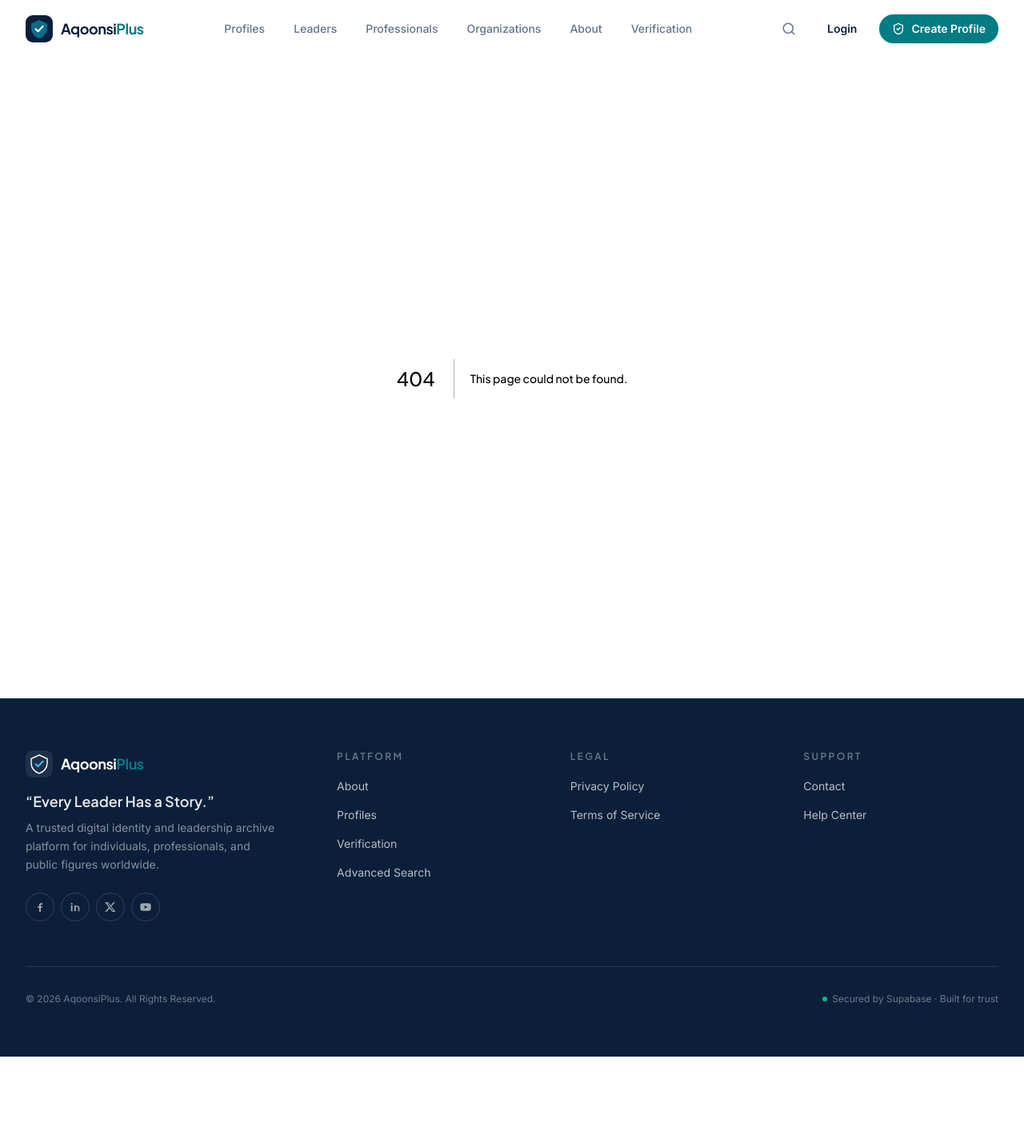
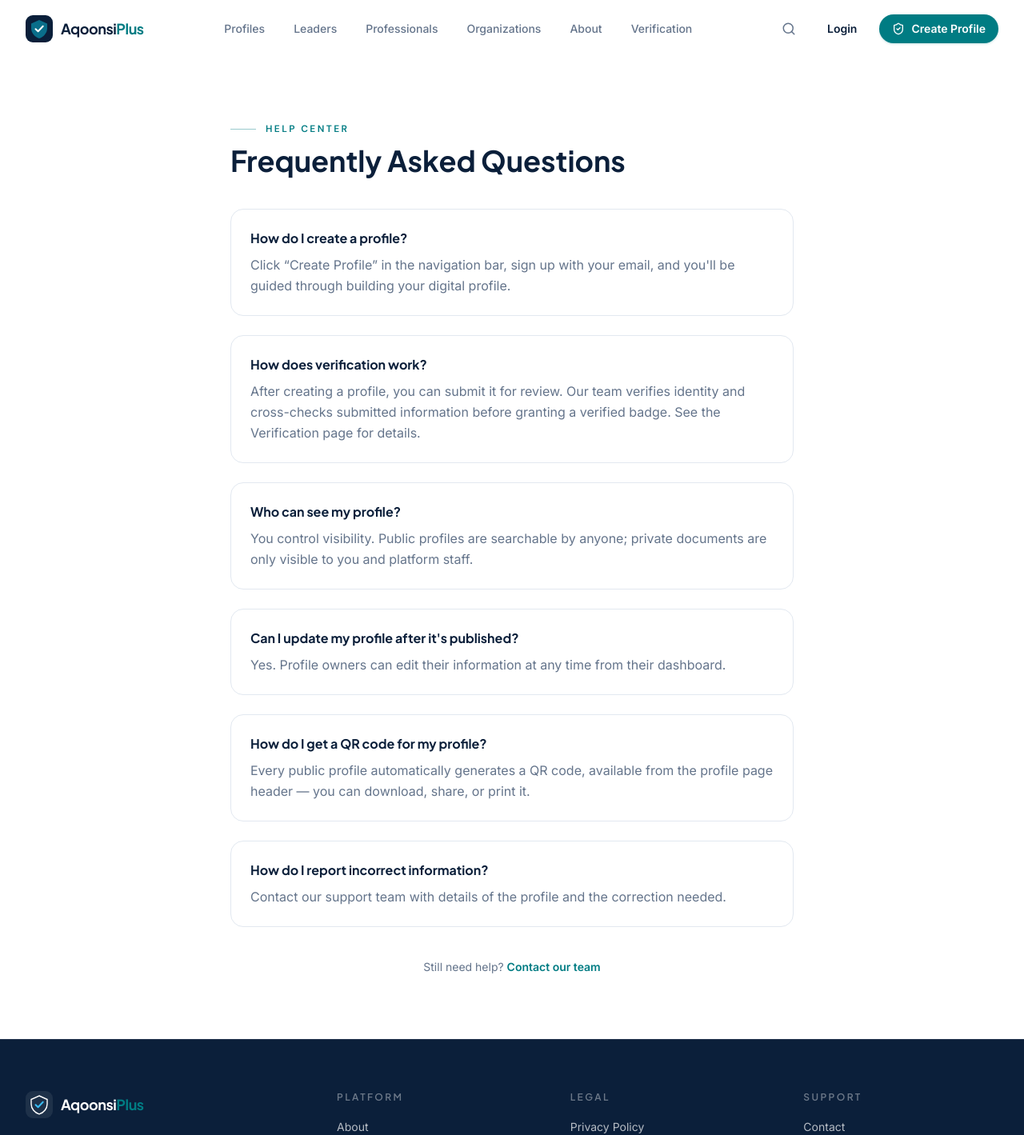
Before and after one commit to iisaghey/Plus, a Next.js app: page /help in a window 1280 px wide. Before the commit this address had no page. Shown: the top 1419 px of the page at 80% size. Before the commit the page ends 1321 px from the top, so only its background shows below. Built offline with nearby package versions, Linux system fonts and the light colour scheme.

Commit message:
Add remaining footer pages: privacy, terms, contact, help center
Closes out the last set of links the footer already pointed to, so no nav
or footer link in the app 404s.

```diff
--- /dev/null
+++ b/src/app/contact/page.tsx
@@ -0,0 +1,47 @@
+import type { Metadata } from "next";
+import { Mail, MessageCircle } from "lucide-react";
+import { SectionLabel } from "@/components/ui/section-label";
+
+export const metadata: Metadata = {
+  title: "Contact",
+  description: "Get in touch with the AqoonsiPlus team.",
+};
+
+export default function ContactPage() {
+  return (
+    <div className="mx-auto max-w-2xl px-4 py-20 text-center sm:px-6 lg:px-8">
+      <SectionLabel className="mx-auto justify-center">Contact</SectionLabel>
+      <h1 className="mt-3 font-heading text-3xl font-bold text-navy sm:text-4xl">
+        Get in Touch
+      </h1>
+      <p className="mx-auto mt-4 max-w-lg text-slate">
+        Have a question about verification, your profile, or partnering with
+        AqoonsiPlus? Reach out and our team will respond as soon as possible.
+      </p>
+
+      <div className="mt-10 grid grid-cols-1 gap-4 sm:grid-cols-2">
+        <a
+          href="mailto:support@aqoonsiplus.example.com"
+          className="flex flex-col items-center gap-3 rounded-2xl border border-mist p-8 transition-colors hover:border-teal/30 hover:bg-offwhite"
+        >
+          <div className="flex h-11 w-11 items-center justify-center rounded-xl bg-navy/5 text-teal">
+            <Mail className="h-5 w-5" />
+          </div>
+          <p className="font-heading text-base font-bold text-navy">Email Support</p>
+          <p className="text-sm text-slate">support@aqoonsiplus.example.com</p>
+        </a>
+
+        <a
+          href="/help"
+          className="flex flex-col items-center gap-3 rounded-2xl border border-mist p-8 transition-colors hover:border-teal/30 hover:bg-offwhite"
+        >
+          <div className="flex h-11 w-11 items-center justify-center rounded-xl bg-navy/5 text-teal">
+            <MessageCircle className="h-5 w-5" />
+          </div>
+          <p className="font-heading text-base font-bold text-navy">Help Center</p>
+          <p className="text-sm text-slate">Browse frequently asked questions</p>
+        </a>
+      </div>
+    </div>
+  );
+}
--- /dev/null
+++ b/src/app/help/page.tsx
@@ -0,0 +1,64 @@
+import type { Metadata } from "next";
+import Link from "next/link";
+import { SectionLabel } from "@/components/ui/section-label";
+
+export const metadata: Metadata = {
+  title: "Help Center",
+  description: "Frequently asked questions about using AqoonsiPlus.",
+};
+
+const FAQS = [
+  {
+    q: "How do I create a profile?",
+    a: "Click “Create Profile” in the navigation bar, sign up with your email, and you'll be guided through building your digital profile.",
+  },
+  {
+    q: "How does verification work?",
+    a: "After creating a profile, you can submit it for review. Our team verifies identity and cross-checks submitted information before granting a verified badge. See the Verification page for details.",
+  },
+  {
+    q: "Who can see my profile?",
+    a: "You control visibility. Public profiles are searchable by anyone; private documents are only visible to you and platform staff.",
+  },
+  {
+    q: "Can I update my profile after it's published?",
+    a: "Yes. Profile owners can edit their information at any time from their dashboard.",
+  },
+  {
+    q: "How do I get a QR code for my profile?",
+    a: "Every public profile automatically generates a QR code, available from the profile page header — you can download, share, or print it.",
+  },
+  {
+    q: "How do I report incorrect information?",
+    a: "Contact our support team with details of the profile and the correction needed.",
+  },
+];
+
+export default function HelpPage() {
+  return (
+    <div className="mx-auto max-w-3xl px-4 py-20 sm:px-6 lg:px-8">
+      <SectionLabel>Help Center</SectionLabel>
+      <h1 className="mt-3 font-heading text-3xl font-bold text-navy sm:text-4xl">
+        Frequently Asked Questions
+      </h1>
+
+      <div className="mt-10 space-y-6">
+        {FAQS.map((f) => (
+          <div key={f.q} className="rounded-2xl border border-mist p-6">
+            <h2 className="font-heading text-base font-bold text-navy">
+              {f.q}
+            </h2>
+            <p className="mt-2 leading-relaxed text-slate">{f.a}</p>
+          </div>
+        ))}
+      </div>
+
+      <p className="mt-10 text-center text-sm text-slate">
+        Still need help?{" "}
+        <Link href="/contact" className="font-semibold text-teal hover:underline">
+          Contact our team
+        </Link>
+      </p>
+    </div>
+  );
+}
--- /dev/null
+++ b/src/app/privacy/page.tsx
@@ -0,0 +1,53 @@
+import type { Metadata } from "next";
+import { SectionLabel } from "@/components/ui/section-label";
+
+export const metadata: Metadata = {
+  title: "Privacy Policy",
+  description: "How AqoonsiPlus collects, uses, and protects your information.",
+};
+
+const SECTIONS = [
+  {
+    title: "Information We Collect",
+    body: "We collect information you provide directly when creating a profile — including biographical details, career history, achievements, media, and documents — as well as account information such as your email address.",
+  },
+  {
+    title: "How We Use Information",
+    body: "Information is used to build, verify, and present your digital profile, to operate the platform securely, and to communicate with you about your account.",
+  },
+  {
+    title: "Information Sharing",
+    body: "Profile information you mark as public is visible to visitors. Private documents and account details are never shared publicly and are protected by role-based access controls.",
+  },
+  {
+    title: "Data Security",
+    body: "AqoonsiPlus uses Supabase's Postgres database with row-level security, encrypted storage, and role-based permissions to protect your data.",
+  },
+  {
+    title: "Your Rights",
+    body: "You may request access to, correction of, or deletion of your personal information at any time by contacting us.",
+  },
+];
+
+export default function PrivacyPage() {
+  return (
+    <div className="mx-auto max-w-3xl px-4 py-20 sm:px-6 lg:px-8">
+      <SectionLabel>Legal</SectionLabel>
+      <h1 className="mt-3 font-heading text-3xl font-bold text-navy sm:text-4xl">
+        Privacy Policy
+      </h1>
+      <p className="mt-3 text-sm text-slate">Last updated: January 2026</p>
+
+      <div className="mt-10 space-y-8">
+        {SECTIONS.map((s) => (
+          <div key={s.title}>
+            <h2 className="font-heading text-lg font-bold text-navy">
+              {s.title}
+            </h2>
+            <p className="mt-2 leading-relaxed text-slate">{s.body}</p>
+          </div>
+        ))}
+      </div>
+    </div>
+  );
+}
--- /dev/null
+++ b/src/app/terms/page.tsx
@@ -0,0 +1,53 @@
+import type { Metadata } from "next";
+import { SectionLabel } from "@/components/ui/section-label";
+
+export const metadata: Metadata = {
+  title: "Terms of Service",
+  description: "The terms governing use of the AqoonsiPlus platform.",
+};
+
+const SECTIONS = [
+  {
+    title: "Acceptance of Terms",
+    body: "By creating a profile or otherwise using AqoonsiPlus, you agree to these Terms of Service and our Privacy Policy.",
+  },
+  {
+    title: "Account Responsibilities",
+    body: "You are responsible for the accuracy of information you submit and for maintaining the security of your account credentials.",
+  },
+  {
+    title: "Verification",
+    body: "Verified badges reflect the outcome of AqoonsiPlus's review process and do not constitute an endorsement of any individual or organization.",
+  },
+  {
+    title: "Content Standards",
+    body: "Profiles must contain accurate, non-defamatory information. AqoonsiPlus reserves the right to suspend or remove profiles that violate these standards.",
+  },
+  {
+    title: "Limitation of Liability",
+    body: "AqoonsiPlus is provided on an as-is basis. We are not liable for decisions made based on information presented on the platform.",
+  },
+];
+
+export default function TermsPage() {
+  return (
+    <div className="mx-auto max-w-3xl px-4 py-20 sm:px-6 lg:px-8">
+      <SectionLabel>Legal</SectionLabel>
+      <h1 className="mt-3 font-heading text-3xl font-bold text-navy sm:text-4xl">
+        Terms of Service
+      </h1>
+      <p className="mt-3 text-sm text-slate">Last updated: January 2026</p>
+
+      <div className="mt-10 space-y-8">
+        {SECTIONS.map((s) => (
+          <div key={s.title}>
+            <h2 className="font-heading text-lg font-bold text-navy">
+              {s.title}
+            </h2>
+            <p className="mt-2 leading-relaxed text-slate">{s.body}</p>
+          </div>
+        ))}
+      </div>
+    </div>
+  );
+}
```
